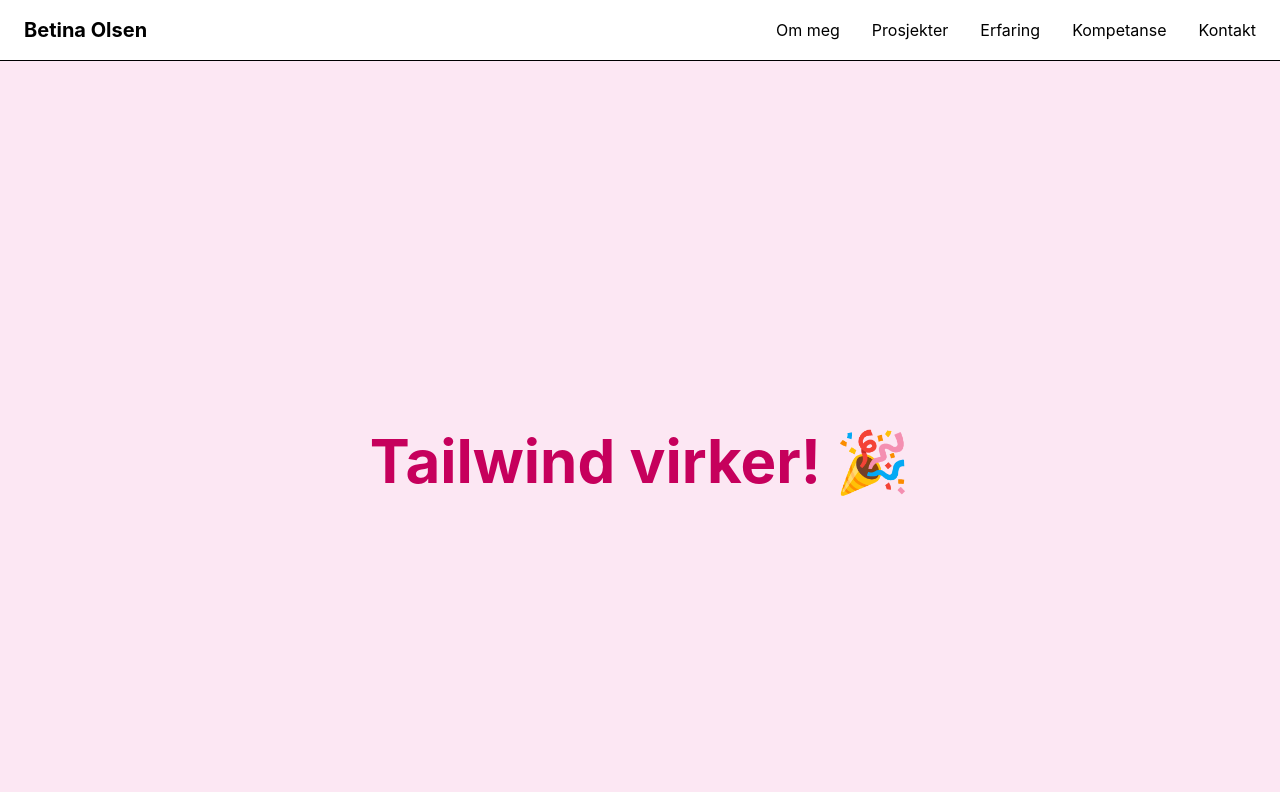
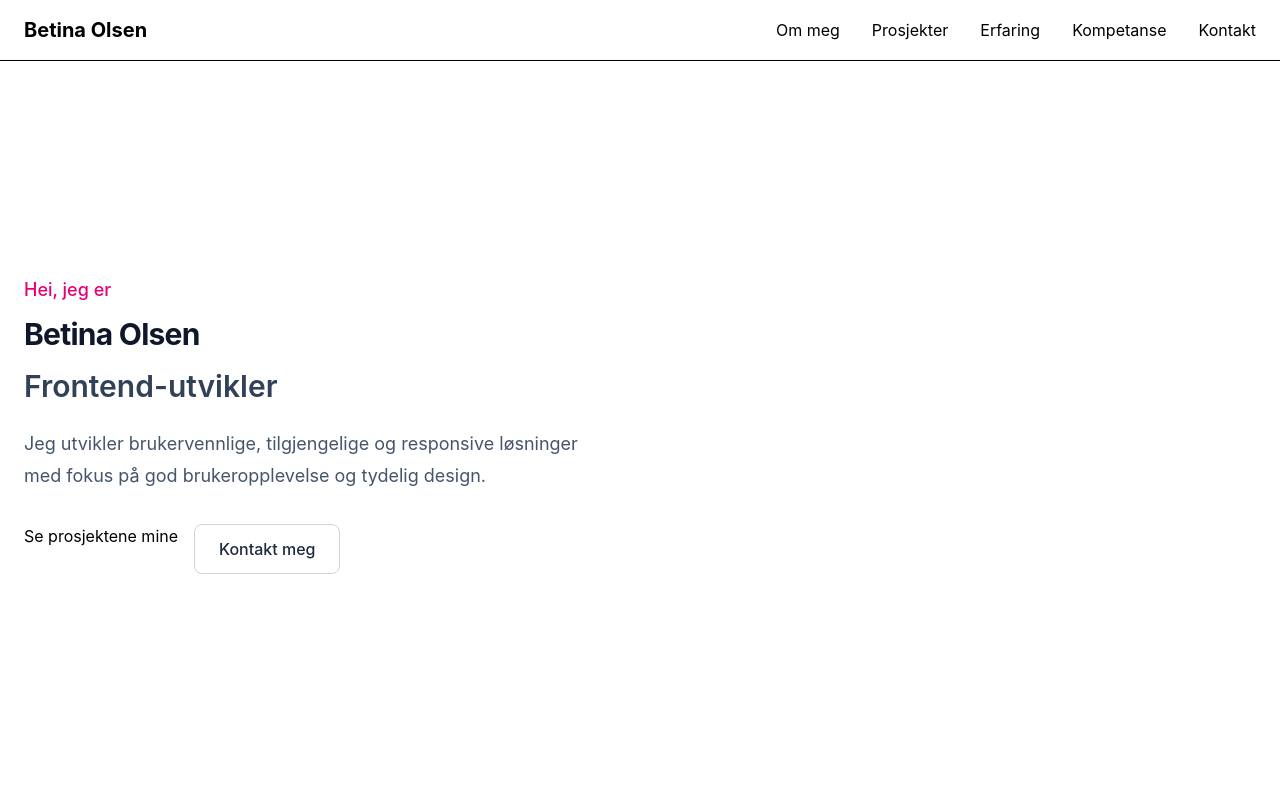
Before and after one commit to Betina9/Portfilio, a React (Vite) app: page / in a window 1280 px wide. Shown: the top 792 px of the page. Built offline with nearby package versions, Linux system fonts and the light colour scheme; the HTML template or start-up script is replaced by a standard one.

Commit message:
feat: update Hero section layout and content

```diff
--- a/src/sections/Hero.tsx
+++ b/src/sections/Hero.tsx
@@ -2,9 +2,35 @@
   return (
     <section
       id="hero"
-      className="flex h-screen items-center justify-center bg-pink-100"
+      className="mx-auto flex min-h-[calc(100vh-73px)] max-w-7xl items-center px-6 py-16"
     >
-      <h1 className="text-6xl font-bold text-pink-700">Tailwind virker! 🎉</h1>
+      <div className="max-w-2xl">
+        <p className="mb-3 text-lg font-medium text-pink-600">Hei, jeg er</p>
+
+        <h1 className="text-5xl font-bold tracking-tight text-slate-900 md:text-3xl">
+          Betina Olsen
+        </h1>
+
+        <h2 className="mt-4 text-2xl font-semibold text-slate-700 md:text-3xl">
+          Frontend-utvikler
+        </h2>
+
+        <p className="mt-6 max-w-xl text-lg leading-8 text-slate-600">
+          Jeg utvikler brukervennlige, tilgjengelige og responsive løsninger med
+          fokus på god brukeropplevelse og tydelig design.
+        </p>
+
+        <div className="mt-8 flex flex-wrap gap-4">
+          <a href="#projects">Se prosjektene mine</a>
+
+          <a
+            href="#contact"
+            className="rounded-lg border border-slate-300 px-6 py-3 font-medium text-slate-800 tranition hover:bg-slate-100"
+          >
+            Kontakt meg
+          </a>
+        </div>
+      </div>
     </section>
   );
 }
```
